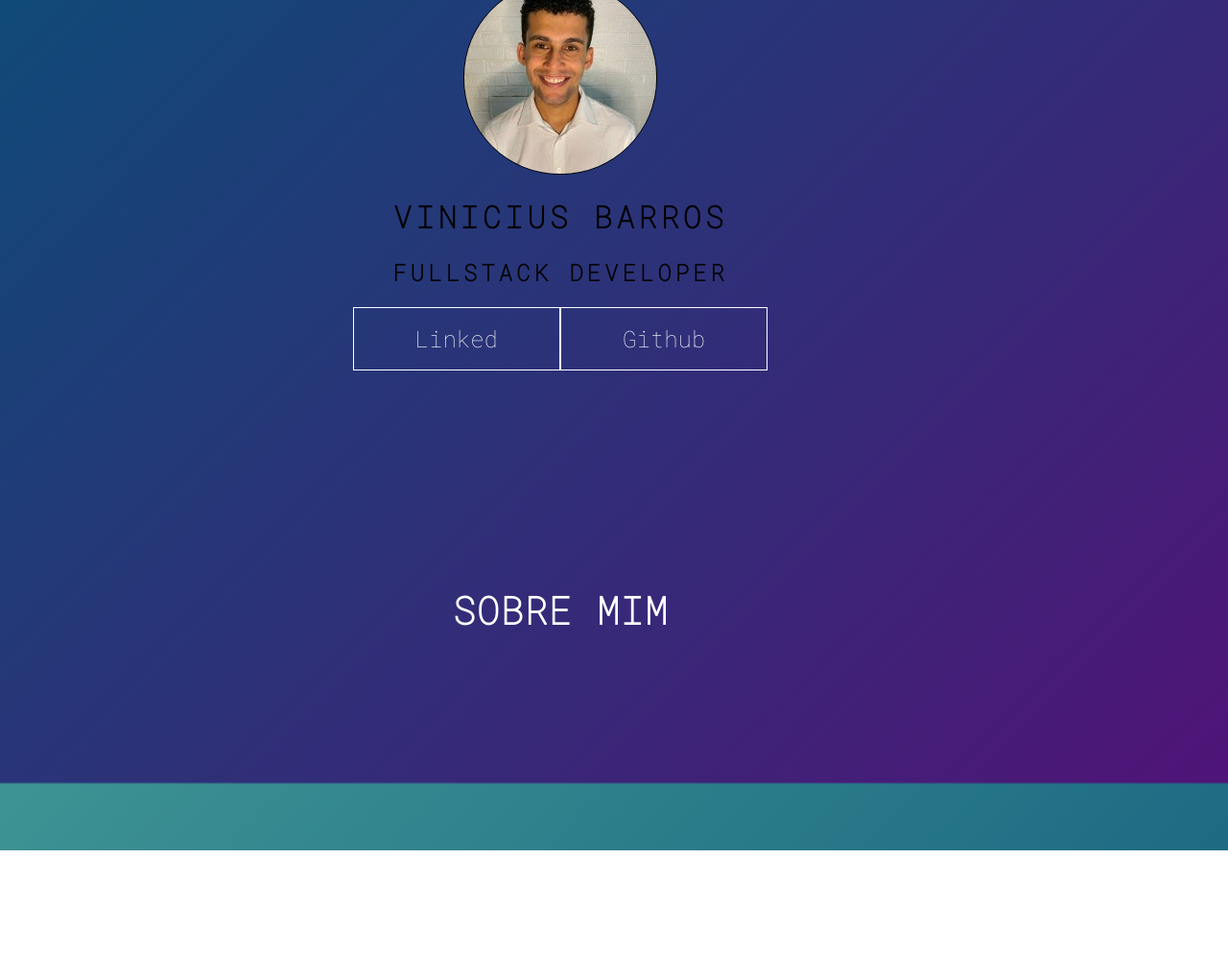
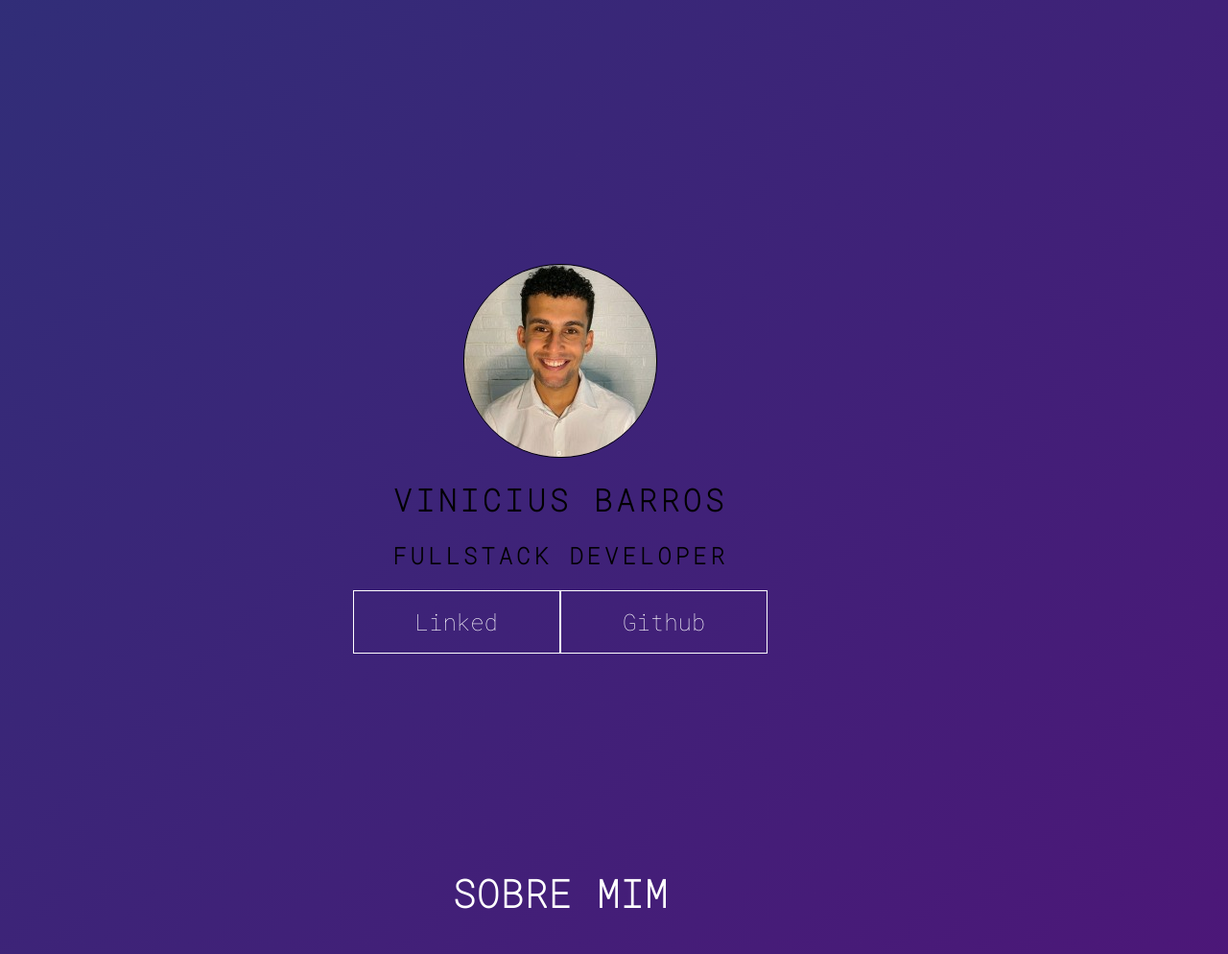
Before and after one commit to Vini12-alves/Portflio-vinicius, a plain HTML site: page index.html in a window 1280 px wide. Shown: the top 994 px of the page at 96% size. Before the commit the page ends 886 px from the top, so only its background shows below. Drawn offline with Linux system fonts and the light colour scheme.

Commit message:
Alteração no tamanho do display

```diff
--- a/style.css
+++ b/style.css
@@ -7,10 +7,10 @@ body {
 }
 
 body {
-    height: 100vh;
+    height: 180vh;
     width: 90vw;
     background: linear-gradient(-45deg, #5e0878, #085078, #4ca59b, #1fa194);
-    background-size: 400% 400%;
+    background-size: 800% 800%;
     display: flex;
     flex-direction: column;
     justify-content: center;
@@ -18,7 +18,7 @@ body {
     animation: backgroundTransition 10s ease-in-out infinite;
 }
 .photo{
-	margin-top: 50px;
+
 	border: 1px solid #000000;
 	border-radius: 100px
 
@@ -94,7 +94,6 @@ a:hover {
   .card{
 	height: 500px;
     width: 500px;
-    background-position: center;
     background-repeat: no-repeat;
     background-size: cover;
     display: flex;
```
